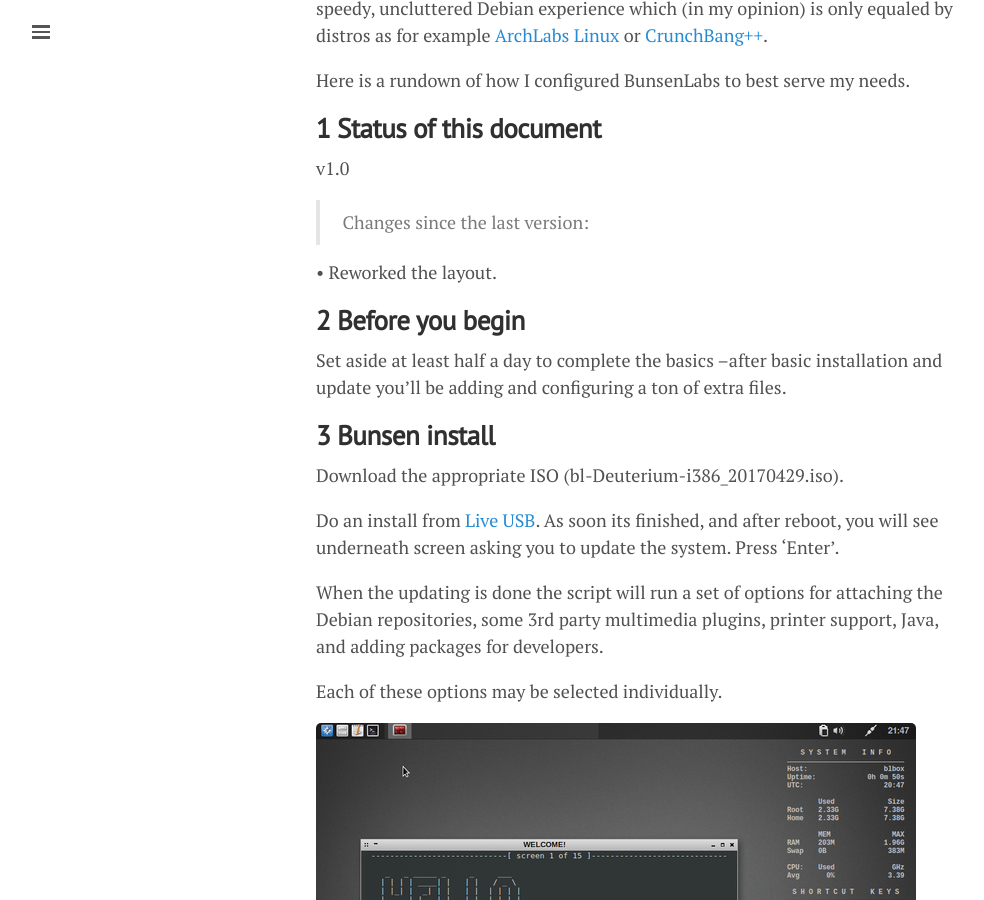
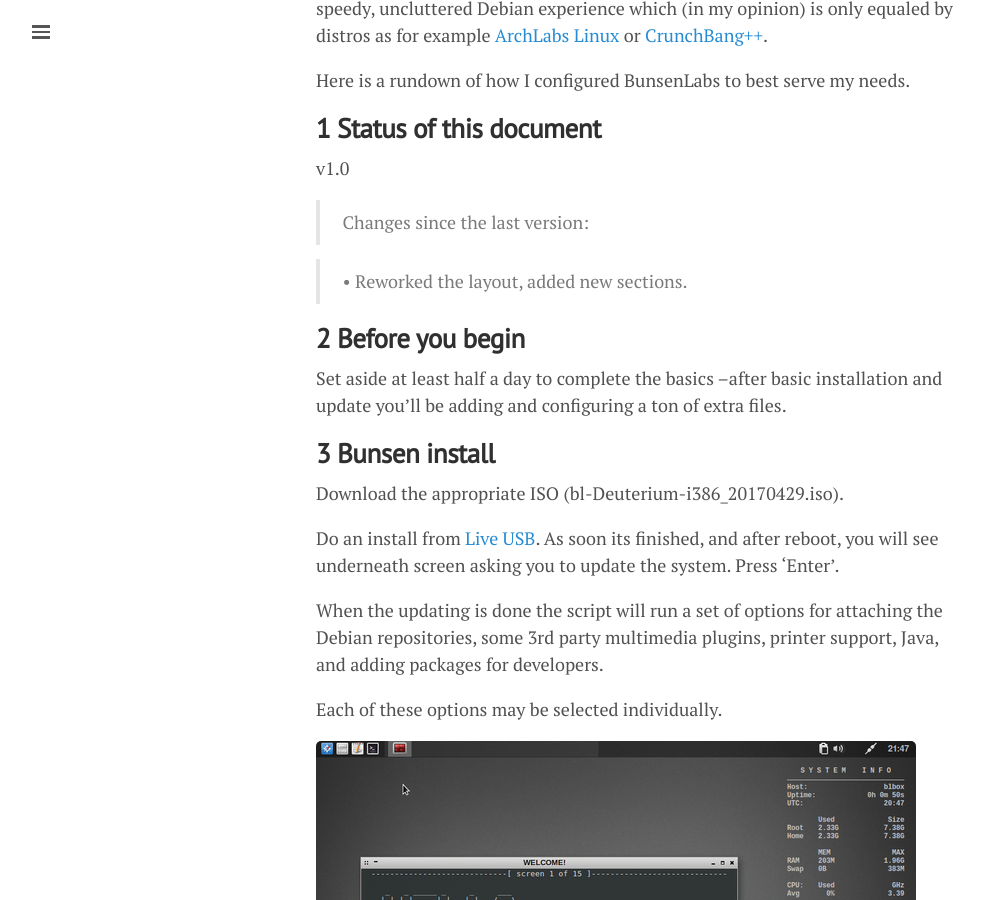
Before and after one commit to lgeurts/lgeurts.github.io, a Jekyll site: the page built from _posts/2017-07-11-bunsenlabs-linux-setup-notes-for dell-inspiron-6000.md, in a window 1280 px wide and 900 px high, scrolled down 934 px. Shown: the whole window, without its empty margins (0-984 px from the left). Built offline with Jekyll 4.4.1, drawn with Linux system fonts in a browser that asks for light colours; nearby versions of some CDN libraries; comment, search, counter and statistics services are not loaded.

Commit message:
Update 2017-07-11-bunsenlabs-linux-setup-notes-for dell-inspiron-6000.md

```diff
--- a/_posts/2017-07-11-bunsenlabs-linux-setup-notes-for dell-inspiron-6000.md
+++ b/_posts/2017-07-11-bunsenlabs-linux-setup-notes-for dell-inspiron-6000.md
@@ -23,7 +23,7 @@
 
 > Changes since the last version:
 
-• Reworked the layout.
+> • Reworked the layout, added new sections.
 
 **2 Before you begin**
 ----------------------
```
